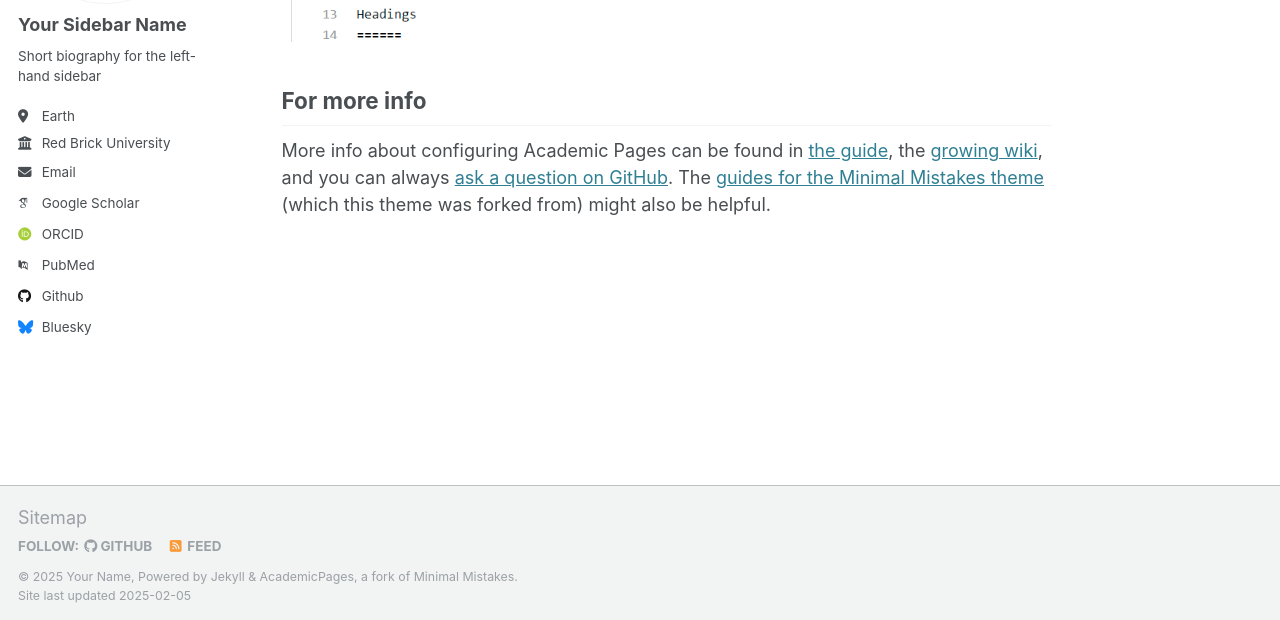
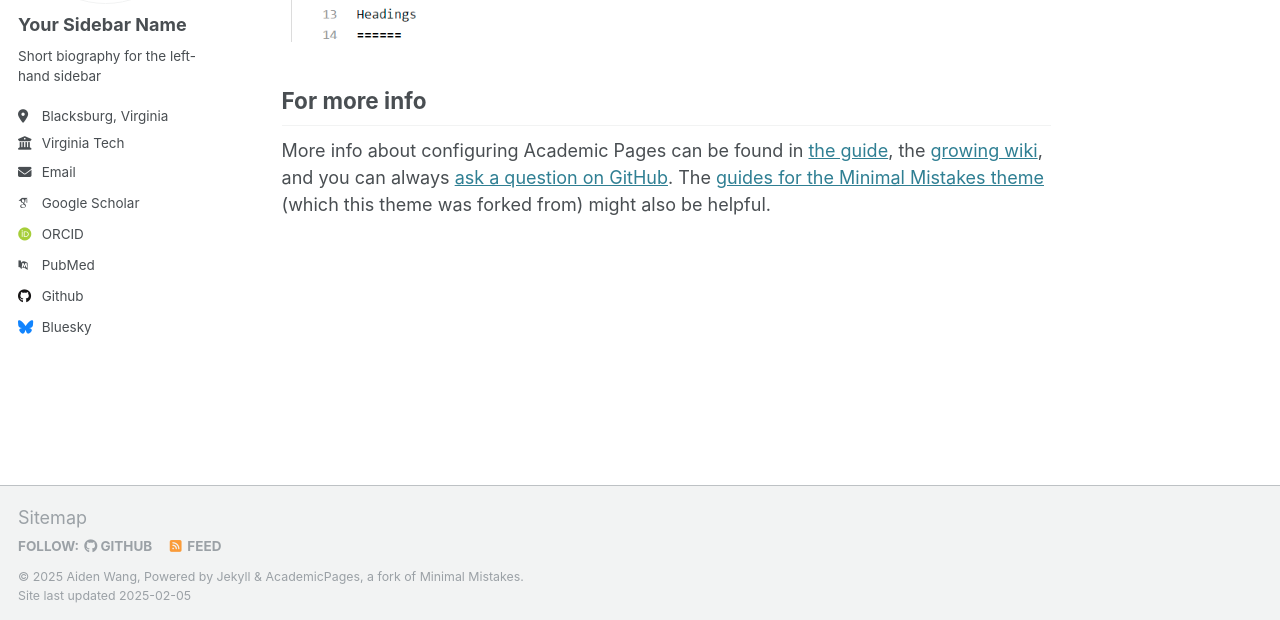
Before and after one commit to AidenJWang/AidenJWang.github.io, a Jekyll site: the page built from _pages/about.md, in a window 1280 px wide and 900 px high, scrolled down 2643 px. Shown: the part 277-897 px from the top of the window. Built offline with Jekyll 4.4.1, drawn with Linux system fonts in a browser that asks for light colours; some web fonts are replaced.

Commit message:
a submission

```diff
--- a/_config.yml
+++ b/_config.yml
@@ -10,11 +10,11 @@
 locale                   : "en-US"
 title                    : "Your Name / Site Title"
 title_separator          : "-"
-name                     : &name "Your Name"
-description              : &description "personal description"
-url                      : https://academicpages.github.io # the base hostname & protocol for your site e.g. "https://[your GitHub username].github.io"
+name                     : &name "Aiden Wang"
+description              : &description "Thrid-Year Networking & Cybersecurity Student at Virginia Tech"
+url                      : https://AidenJWang.github.io # the base hostname & protocol for your site e.g. "https://[your GitHub username].github.io"
 baseurl                  : "" # the subpath of your site, e.g. "/blog"
-repository               : "academicpages/academicpages.github.io"
+repository               : "AidenJWang/AidenJWang.github.io"
 
 # Site Author - The following control what appear as part of the author content on the side bar.
 #               If a field is blank the icon and link will not appear, otherwise it will be shown.
@@ -25,8 +25,8 @@ author:
   name             : "Your Sidebar Name"
   pronouns         : # example: "she/her"
   bio              : "Short biography for the left-hand sidebar"
-  location         : "Earth"
-  employer         : "Red Brick University"
+  location         : "Blacksburg, Virginia"
+  employer         : "Virginia Tech"
   uri              : # URL
   email            : "none@example.org"
 
```
